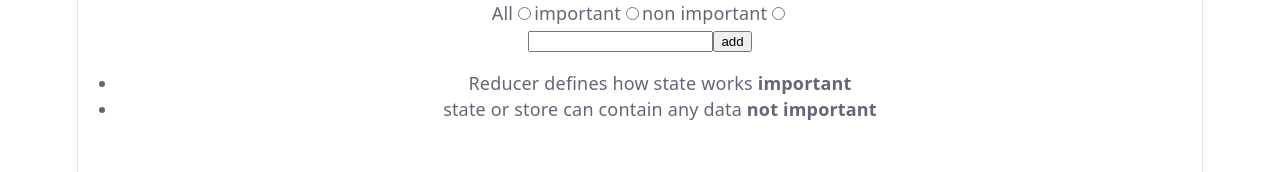
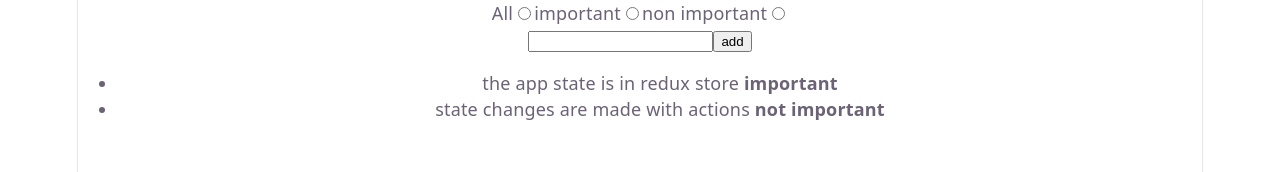
Before and after one commit to Libina-Rai/fullstack_workshop, a React (Vite) app in the folder part6/redux-notes/: page / in a window 1280 px wide. Shown: the top 172 px of the page. Built offline with nearby package versions, Linux system fonts and the light colour scheme; data requests are answered from the project's data file.

Commit message:
feat: integrate JSON server and  Modified the App component to dispatch an action to load notes on mount.

```diff
--- /dev/null
+++ b/part6/redux-notes/db.json
@@ -0,0 +1,14 @@
+{
+  "notes": [
+    {
+      "content": "the app state is in redux store",
+      "important": true,
+      "id": 1
+    },
+    {
+      "content": "state changes are made with actions",
+      "important": false,
+      "id": 2
+    }
+  ]
+}
--- a/part6/redux-notes/package.json
+++ b/part6/redux-notes/package.json
@@ -8,10 +8,12 @@
     "build": "vite build",
     "lint": "eslint .",
     "preview": "vite preview",
-    "test": "jest"
+    "test": "jest",
+    "server": "json-server -p 3001 db.json"
   },
   "dependencies": {
     "@reduxjs/toolkit": "^2.11.2",
+    "axios": "^1.14.1",
     "react": "^19.2.4",
     "react-dom": "^19.2.4",
     "react-redux": "^9.2.0",
@@ -31,6 +33,7 @@
     "eslint-plugin-react-refresh": "^0.5.2",
     "globals": "^17.4.0",
     "jest": "^30.3.0",
+    "json-server": "^1.0.0-beta.15",
     "vite": "^8.0.1",
     "vitest": "^4.1.0"
   }
--- a/part6/redux-notes/src/App.jsx
+++ b/part6/redux-notes/src/App.jsx
@@ -1,9 +1,17 @@
 import NewNote from "./components/NewNote";
 import Notes from "./components/Notes";
 import VisibilityFilter from "./components/VisibilityFilter";
+import { getAll } from "./services/notes";
+import { useEffect } from "react";
+import { useDispatch } from "react-redux";
+import { addAllNotes } from "./reducers/noteReducer";
 
 const App = () => {
+  const dispatch = useDispatch(); //allows us to dispatch actions to the Redux store
 
+  useEffect(() => {
+    getAll().then((notes) => dispatch(addAllNotes(notes))); //fetches all notes from the server and dispatches an action to add them to the Redux store
+  }, []);
 
   return (
     <div>
--- a/part6/redux-notes/src/reducers/noteReducer.js
+++ b/part6/redux-notes/src/reducers/noteReducer.js
@@ -2,32 +2,35 @@ import { createSlice } from "@reduxjs/toolkit";
 
 //slice -> reducer, action -> object, state -> array of objects
 
-const initialState = [
-  {
-    content: "Reducer defines how state works",
-    important: true,
-    id: 1,
-  },
-  {
-    content: "state or store can contain any data",
-    important: false,
-    id: 2,
-  },
-];
+// const initialState = [
+//   {
+//     content: "Reducer defines how state works",
+//     important: true,
+//     id: 1,
+//   },
+//   {
+//     content: "state or store can contain any data",
+//     important: false,
+//     id: 2,
+//   },
+// ];
 
 const generateId = () => Number((Math.random() * 1000000).toFixed(0));
 
 const noteSlice = createSlice({
   name: "notes",
-  initialState,
+  initialState: [],
   reducers: {
     createNote(state, action) {
       const content = action.payload;
-      state.push({
+      return state.concat({
         content,
         important: false,
         id: generateId(),
       });
+    },
+    addAllNotes(state, action) {
+      return state.concat(action.payload);
     },
     toggleImportanceOf(state, action) {
       const id = action.payload;
@@ -41,5 +44,6 @@ const noteSlice = createSlice({
   },
 });
 
-export const { createNote, toggleImportanceOf } = noteSlice.actions;
+export const { createNote, toggleImportanceOf, addAllNotes } =
+  noteSlice.actions;
 export default noteSlice.reducer;
--- /dev/null
+++ b/part6/redux-notes/src/services/notes.js
@@ -0,0 +1,10 @@
+import axios from "axios";
+
+const baseUrl = "http://localhost:3001/notes"; // This is the URL of the JSON server that serves our notes data
+
+const getAll = async () => {
+  const response = await axios.get(baseUrl);
+  return response.data;
+};
+
+export { getAll };
```
Also changed, not shown: 1 other file (tests, documents, lock files or other folders).
